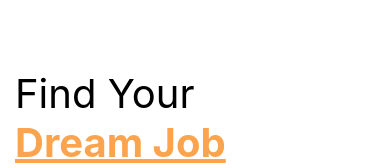
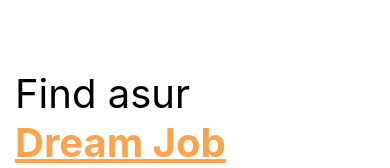
Before and after one commit to blackflare546/jobs-finder, a React Native app: screen / in a window 390 px wide. Shown: the part 455-623 px from the top of the page. Built offline with nearby package versions, Linux system fonts and the light colour scheme.

Commit message:
refactor: change text

```diff
--- a/src/scenes/Entry/screens/landing.screen.tsx
+++ b/src/scenes/Entry/screens/landing.screen.tsx
@@ -27,7 +27,7 @@ export default () => {
           source={require("../../../../assets/Landing-Image.png")}
         />
         <Footer>
-          <MainText>Find Your</MainText>
+          <MainText>Find asur</MainText>
           <HightLighted>Dream Job</HightLighted>
           <MainText>Here!</MainText>
           <SubTitle>
```
